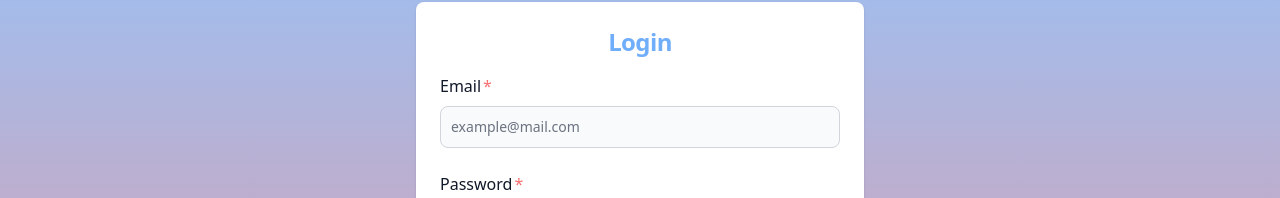
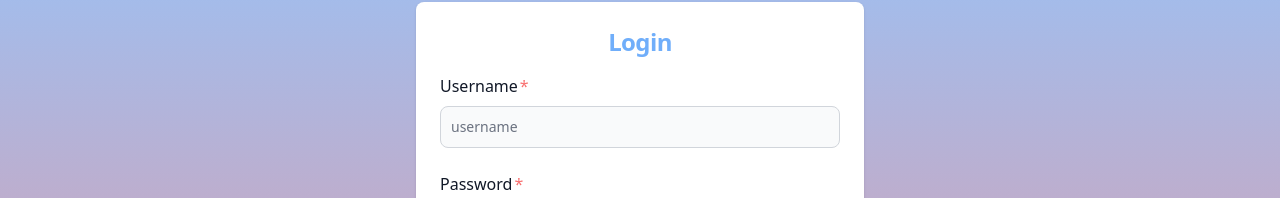
Before and after one commit to ramazanix/autodp-frontend, a Next.js app: page /login in a window 1280 px wide. Shown: the part 141-339 px from the top of the page. Built offline with nearby package versions, Linux system fonts and the light colour scheme.

Commit message:
Add auth logic

```diff
--- a/src/app/login/page.tsx
+++ b/src/app/login/page.tsx
@@ -5,23 +5,25 @@ import { LogoLink } from '@/components/logoLink'
 import { CustomInput } from '@/components/customInput'
 import { CustomCheckbox } from '@/components/customCheckbox'
 import { CustomButton } from '@/components/customButton'
-import { useLogin } from '@/utils/useLogin'
+import { useLogin } from '@/hooks/useLogin'
 import React, { useState } from 'react'
 
 export default function LoginPage() {
   const [username, setUsername] = useState('')
   const [password, setPassword] = useState('')
+  const { login } = useLogin()
+
   const onUsernameChange = (e: React.ChangeEvent<HTMLInputElement>) => {
     setUsername(e.target.value)
   }
+
   const onPasswordChange = (e: React.ChangeEvent<HTMLInputElement>) => {
     setPassword(e.target.value)
   }
 
   let handleLogin = (e: React.MouseEvent<HTMLButtonElement>) => {
     e.preventDefault()
-    console.log(username, password)
-    // Auth logic
+    login(username, password)
   }
   return (
     <div className="mt-12 flex select-none flex-col items-center justify-center">
@@ -33,10 +35,10 @@ export default function LoginPage() {
           </h1>
           <form className="space-y-6">
             <CustomInput
-              id={'email'}
+              id={'username'}
               inputType={'text'}
-              placeholder={'example@mail.com'}
-              text={'Email'}
+              placeholder={'username'}
+              text={'Username'}
               required={true}
               value={username}
               handleChange={onUsernameChange}
```
